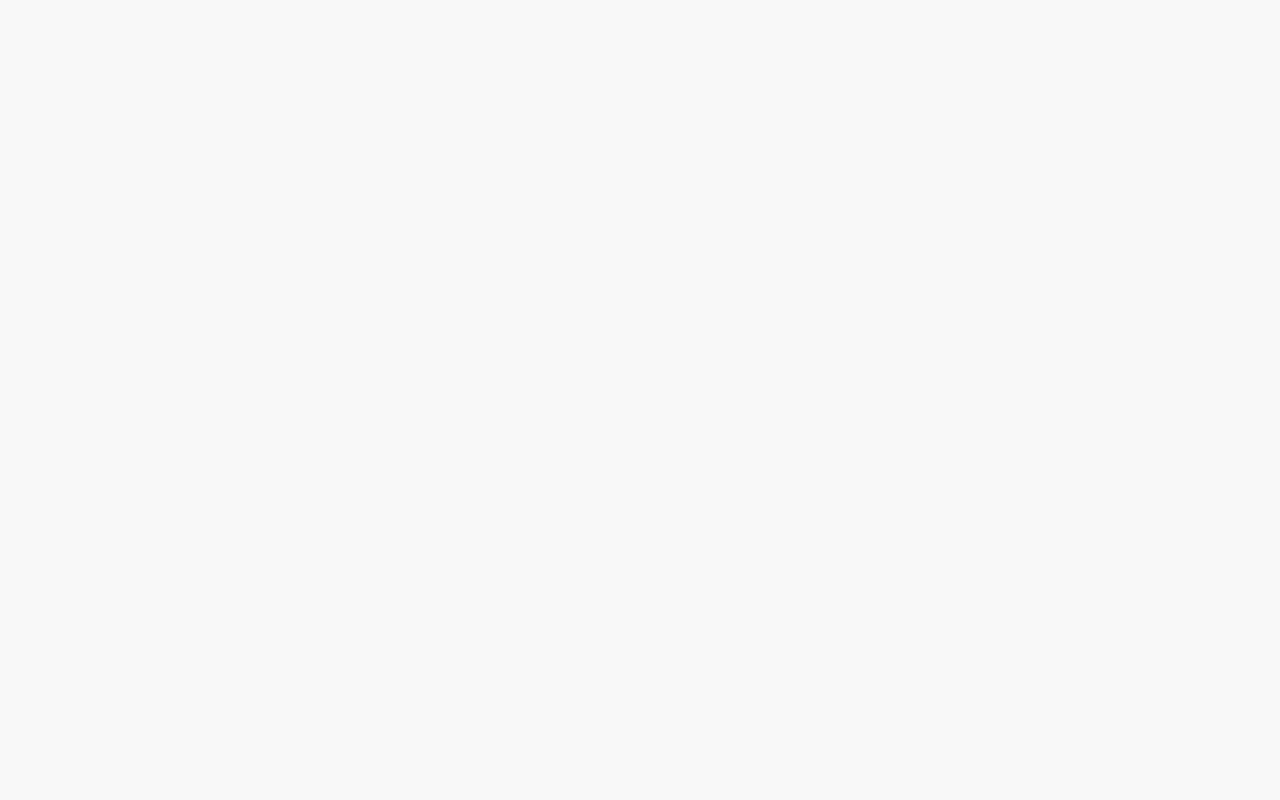
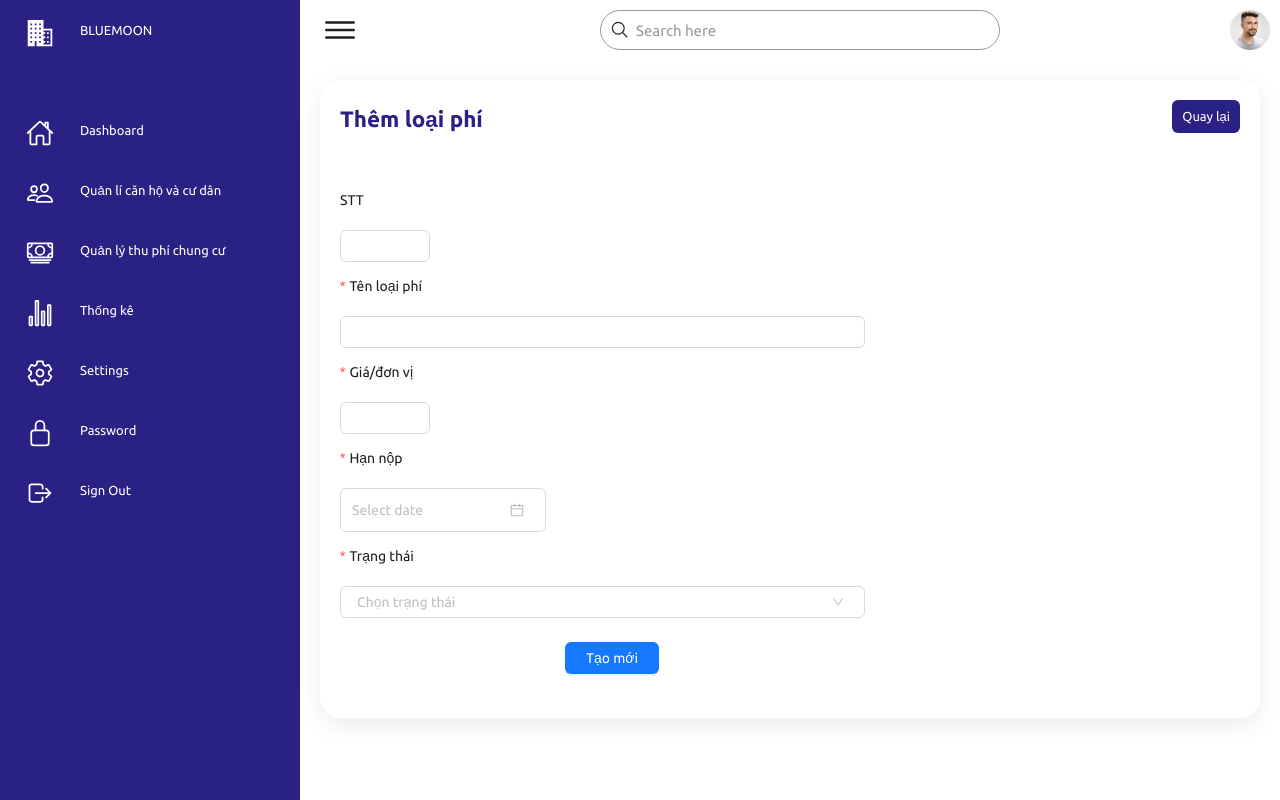
Before and after one commit to vnFuhung2903/apartment-fee-collection-manager, a React (Create React App) app in the folder client/: page /fee_create in a window 1280 px wide. Before the commit this address had no page. Built offline with nearby package versions, Linux system fonts and the light colour scheme.

Commit message:
update demo FeeManage Page

```diff
--- a/client/package.json
+++ b/client/package.json
@@ -6,7 +6,9 @@
     "@testing-library/jest-dom": "^5.17.0",
     "@testing-library/react": "^13.4.0",
     "@testing-library/user-event": "^13.5.0",
+    "antd": "^5.22.1",
     "axios": "^1.7.7",
+    "dayjs": "^1.11.13",
     "firebase": "^11.0.1",
     "react": "^18.3.1",
     "react-dom": "^18.3.1",
--- /dev/null
+++ b/client/src/pages/FeeMange/CreateFee.js
@@ -0,0 +1,117 @@
+import { Input, Form, Button, InputNumber, Select, DatePicker } from "antd";
+import { Link } from "react-router-dom";
+
+function CreateFee(){
+  const handleSubmit = (values) => {
+    console.log(values);
+  }
+  const { Option } = Select;
+  const formItemLayout = {
+    labelCol: {
+      xs: {
+        span: 24,
+      },
+      sm: {
+        span: 6,
+      },
+    },
+    wrapperCol: {
+      xs: {
+        span: 24,
+      },
+      sm: {
+        span: 14,
+      },
+    },
+  };
+  return (
+    <>
+      <div className="details__fee">
+        <div className="recentCt">
+          <div className="cardHeader">
+            <h2>Thêm loại phí</h2>
+            <Link to="/fee_list" className="btn">Quay lại</Link>
+          </div>
+          <Form
+            {...formItemLayout}
+            layout="vertical"
+            name="create-fee"
+            onFinish={handleSubmit}
+          >
+            <Form.Item
+              label="STT"
+              name="STT"
+            >
+              <InputNumber min={1} />
+            </Form.Item>
+            <Form.Item
+              label="Tên loại phí"
+              name="feeName"
+              rules={[
+                {
+                  required: true,
+                  message: 'Bắt buộc!',
+                }
+              ]
+              }
+            >
+              <Input/>
+            </Form.Item>
+            <Form.Item
+              label="Giá/đơn vị"
+              name="price"
+              rules={[
+                {
+                  required: true,
+                  message: 'Bắt buộc!',
+                }
+              ]
+              }
+            >
+              <InputNumber/>
+            </Form.Item>
+            <Form.Item
+              label="Hạn nộp"
+              name="deadline"
+              rules={[
+                {
+                  required: true,
+                  message: 'Bắt buộc!',
+                }
+              ]
+              }
+            >
+              <DatePicker />
+            </Form.Item>
+            <Form.Item
+              label="Trạng thái"
+              name="status"
+              rules={[
+                {
+                  required: true,
+                  message: 'Bắt buộc!',
+                }
+              ]
+              }
+            >
+              <Select
+                placeholder="Chọn trạng thái"
+              >
+                <Option value="required">Bắt buộc</Option>
+                <Option value="not_required">Không bắt buộc</Option>
+              </Select>
+            </Form.Item>
+            <Form.Item label={null}>
+              <Button type="primary" htmlType="submit">
+                Tạo mới
+              </Button>
+            </Form.Item>
+          </Form>
+        </div>
+      </div>
+
+    </>
+  )
+}
+
+export default CreateFee;
--- /dev/null
+++ b/client/src/pages/FeeMange/EditFee.js
@@ -0,0 +1,103 @@
+import { Input, Form, Button, InputNumber, Select, DatePicker } from "antd";
+import { Link, useLocation } from "react-router-dom";
+import dayjs from "dayjs";
+
+function EditFee() {
+  const { state } = useLocation();
+  const fee = state ? state.fee : null;
+
+  const handleSubmit = (values) => {
+    console.log(values);
+  };
+
+  const { Option } = Select;
+  const formItemLayout = {
+    labelCol: {
+      xs: {
+        span: 24,
+      },
+      sm: {
+        span: 6,
+      },
+    },
+    wrapperCol: {
+      xs: {
+        span: 24,
+      },
+      sm: {
+        span: 14,
+      },
+    },
+  };
+
+  return (
+    <>
+      <div className="details__fee">
+        <div className="recentCt">
+          <div className="cardHeader">
+            <h2>{fee ? "Cập nhật loại phí" : "Thêm loại phí"}</h2>
+            <Link to="/fee_list" className="btn">Quay lại</Link>
+          </div>
+          <Form
+            {...formItemLayout}
+            layout="vertical"
+            name="create-fee"
+            onFinish={handleSubmit}
+            initialValues={{
+              STT: fee ? fee.id : undefined,
+              feeName: fee ? fee.name : '',
+              price: fee ? fee.price : undefined,
+              deadline: fee ? dayjs(fee.dueDate) : undefined,
+              status: fee ? fee.mandatory : '',
+            }}
+          >
+            <Form.Item
+              label="STT"
+              name="STT"
+            >
+              <InputNumber min={1} disabled={fee ? true : false} />
+            </Form.Item>
+            <Form.Item
+              label="Tên loại phí"
+              name="feeName"
+              rules={[{ required: true, message: 'Bắt buộc!' }]}
+            >
+              <Input />
+            </Form.Item>
+            <Form.Item
+              label="Giá/đơn vị"
+              name="price"
+              rules={[{ required: true, message: 'Bắt buộc!' }]}
+            >
+              <InputNumber />
+            </Form.Item>
+            <Form.Item
+              label="Hạn nộp"
+              name="deadline"
+              rules={[{ required: true, message: 'Bắt buộc!' }]}
+            >
+              <DatePicker />
+            </Form.Item>
+            <Form.Item
+              label="Trạng thái"
+              name="status"
+              rules={[{ required: true, message: 'Bắt buộc!' }]}
+            >
+              <Select placeholder="Chọn trạng thái">
+                <Option value="Bắt buộc">Bắt buộc</Option>
+                <Option value="Không bắt buộc">Không bắt buộc</Option>
+              </Select>
+            </Form.Item>
+            <Form.Item label={null}>
+              <Button type="primary" htmlType="submit">
+                {fee ? "Cập nhật" : "Tạo mới"}
+              </Button>
+            </Form.Item>
+          </Form>
+        </div>
+      </div>
+    </>
+  );
+}
+
+export default EditFee;
--- /dev/null
+++ b/client/src/pages/FeeMange/FeeList.js
@@ -0,0 +1,67 @@
+import "./style.css"
+import { Link, useNavigate } from 'react-router-dom';
+import { CloseOutlined } from "@ant-design/icons"
+import { useState } from "react";
+
+function FeeList(){
+  const navigate = useNavigate();
+  const [fees, setFees] = useState([
+    { id: 1, name: "Phí dịch vụ chung cư", price: 3000, dueDate: "2024-11-21", mandatory: "Bắt buộc" },
+    { id: 2, name: "Phí dịch vụ chung cư", price: 3000, dueDate: "2024-11-30", mandatory: "Bắt buộc" },
+    { id: 3, name: "Quỹ từ thiện", price: 10000, dueDate: "2024-11-30", mandatory: "Không bắt buộc" },
+  ]);
+
+  const handleDelete = (id) => {
+    setFees(fees.filter(fee => fee.id !== id));
+  };
+
+  const handleEdit = (fee) => {
+    navigate("/edit_fee", { state: { fee } });
+  };
+
+  return (
+    <>
+      <div className="details__fee">
+        <div className="recentCt">
+          <div className="cardHeader">
+            <h2>Danh sách các loại phí</h2>
+              <div className="all-button">
+                <Link to="/fee_create" className="btn">Thêm loại phí</Link>
+                <Link to="/fee_manage" className="btn">Quay lại</Link>
+              </div>
+          </div>
+
+          <table>
+            <thead>
+              <tr>
+                <td>STT</td>
+                <td>Loại phí</td>
+                <td>Giá/đơn vị</td>
+                <td>Hạn nộp</td>
+                <td>Bắt buộc</td>
+                <td></td>
+              </tr>
+            </thead>
+            <tbody>
+              {fees.map(fee => (
+                <tr key={fee.id}>
+                  <td>{fee.id}</td>
+                  <td>{fee.name}</td>
+                  <td>{fee.price}</td>
+                  <td>{fee.dueDate}</td>
+                  <td>{fee.mandatory}</td>
+                  <td>
+                    <button className="btn-details" onClick={() => handleEdit(fee)}>Cập nhật</button>
+                    <button className="btn-details delete-icon" onClick={() => handleDelete(fee.id)}><CloseOutlined /></button>
+                  </td>
+                </tr>
+              ))}
+            </tbody>
+          </table>
+        </div>
+      </div>
+    </>
+  )
+}
+
+export default FeeList;
--- a/client/src/pages/FeeMange/index.js
+++ b/client/src/pages/FeeMange/index.js
@@ -1,4 +1,4 @@
-import React, { useEffect, useState } from 'react';
+import React, { useEffect } from 'react';
 import { Link } from "react-router-dom"
 import "./style.css"
 import { useDispatch, useSelector } from "react-redux";
@@ -18,7 +18,9 @@ function FeeMange(){
                 <div className="recentCt">
                     <div className="cardHeader">
                         <h2>Quản lý thu phí chung cư</h2>
-                        <button className="btn">Thêm khoản phí mới</button>
+                        <Link to="/fee_list">
+                          <button className="btn">Danh sách các loại phí</button>
+                        </Link>
                     </div>
 
                     <table>
--- a/client/src/pages/FeeMange/style.css
+++ b/client/src/pages/FeeMange/style.css
@@ -15,12 +15,21 @@
   box-shadow: 0 7px 25px rgba(0, 0, 0, 0.08);
   border-radius: 20px;
   grid-template-rows: 100px 1fr;
+  overflow: visible !important;
 }
 
 .details__fee .cardHeader {
   display: flex;
   justify-content: space-between;
   align-items: flex-start;
+}
+
+.details__fee .cardHeader .all-button{
+  display: flex;
+}
+
+.details__fee .cardHeader .all-button > .btn{
+  margin: 5px;
 }
 
 .details__fee table {
@@ -76,8 +85,18 @@ span{
 
 .btn-details{
   padding: 10px;
+  margin-left: 10px;
   border-radius: 10px;
   background-color: #8de02c;
   color: #fff;
   cursor: pointer;
 }
+
+.ant-form-item-label {
+  overflow: visible !important;
+}
+
+.btn-details.delete-icon{
+  background-color: #B6261D;
+  padding: 5px;
+}
```
Also changed, not shown: client/src/routes/index.js (+15 -0 lines), 1 other file (tests, documents, lock files or other folders).
